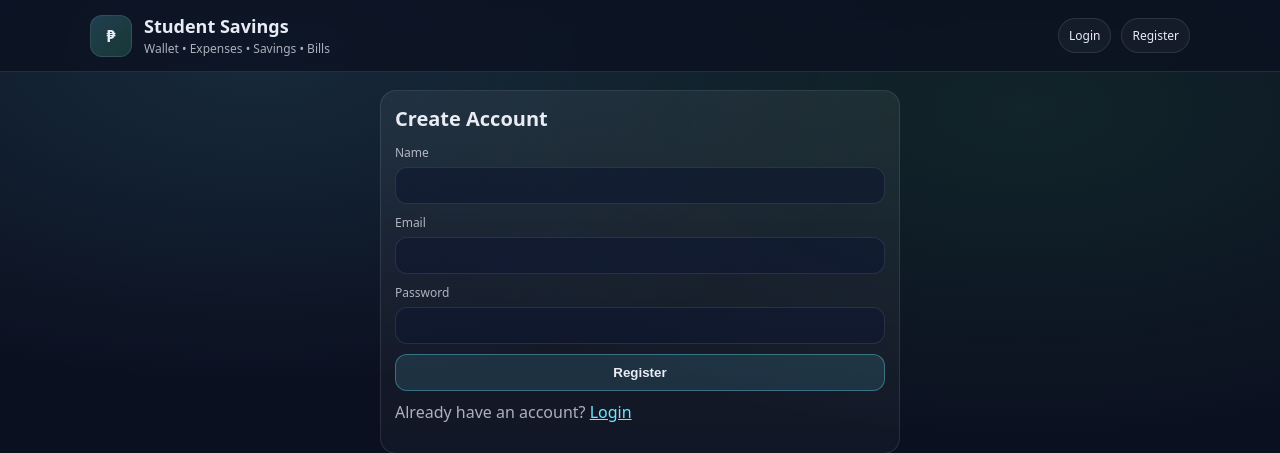
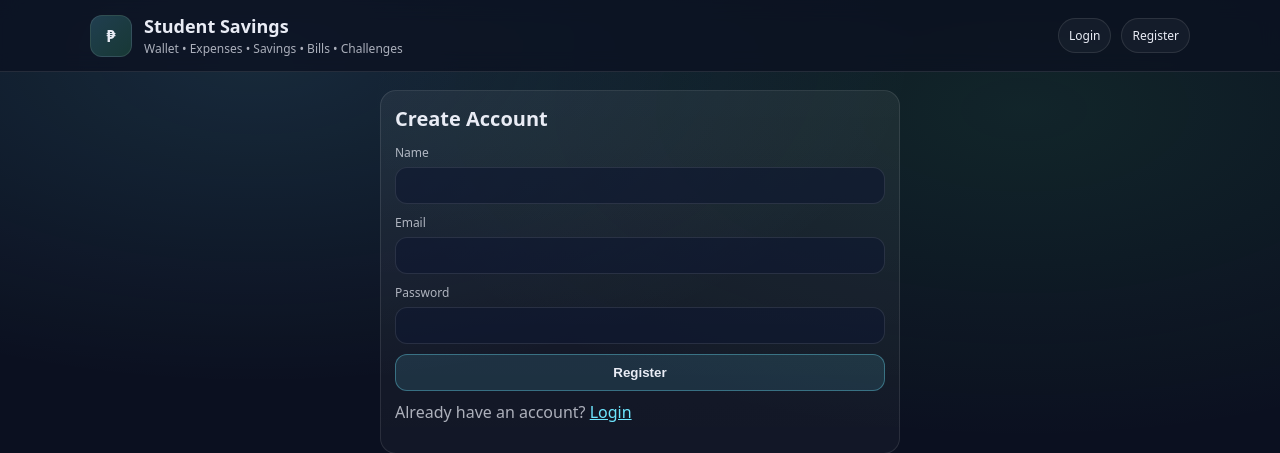
Before and after one commit to cortezcharles01-png/dweb, a PHP site: page /register.php in a window 1280 px wide. Shown: the top 453 px of the page. Run offline with PHP 8.4, Linux system fonts and the light colour scheme; data comes from the database, SQL or seed files in the repository.

Commit message:
Update header.php

```diff
--- a/includes/header.php
+++ b/includes/header.php
@@ -28,7 +28,7 @@ $isLoggedIn = isset($_SESSION['user']);
       <div class="logo">₱</div>
       <div>
         <div class="title">Student Savings</div>
-        <div class="subtitle">Wallet • Expenses • Savings • Bills</div>
+        <div class="subtitle">Wallet • Expenses • Savings • Bills • Challenges</div>
       </div>
     </div>
 
@@ -39,6 +39,8 @@ $isLoggedIn = isset($_SESSION['user']);
         <a href="transactions.php">Transactions</a>
         <a href="savings.php">Savings</a>
         <a href="bills.php">Bills</a>
+        <a href="challenges.php">Challenges</a>
+        <a href="report.php">Report</a>
         <a class="danger" href="logout.php">Logout</a>
       <?php else: ?>
         <a href="login.php">Login</a>
```
